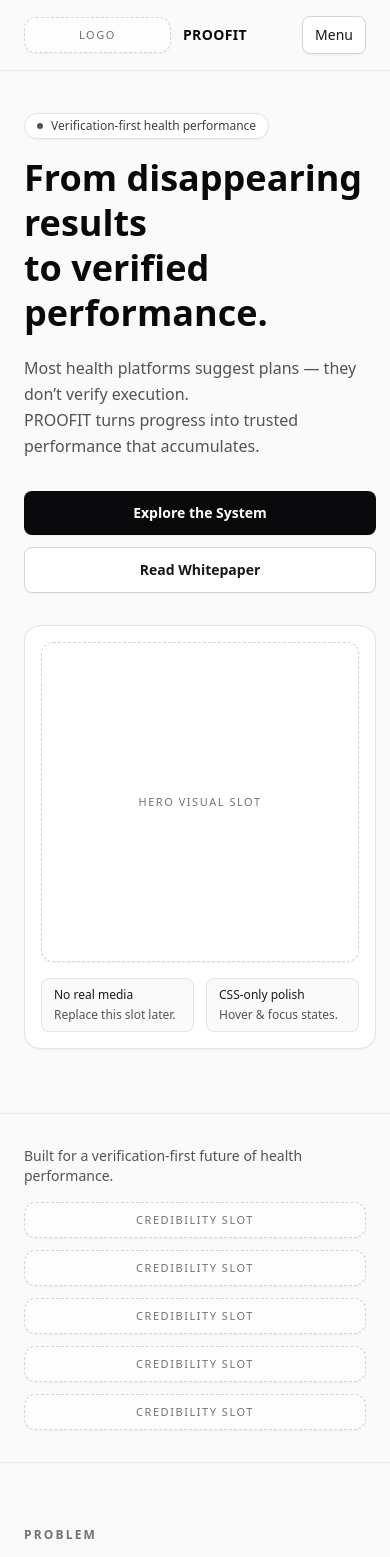
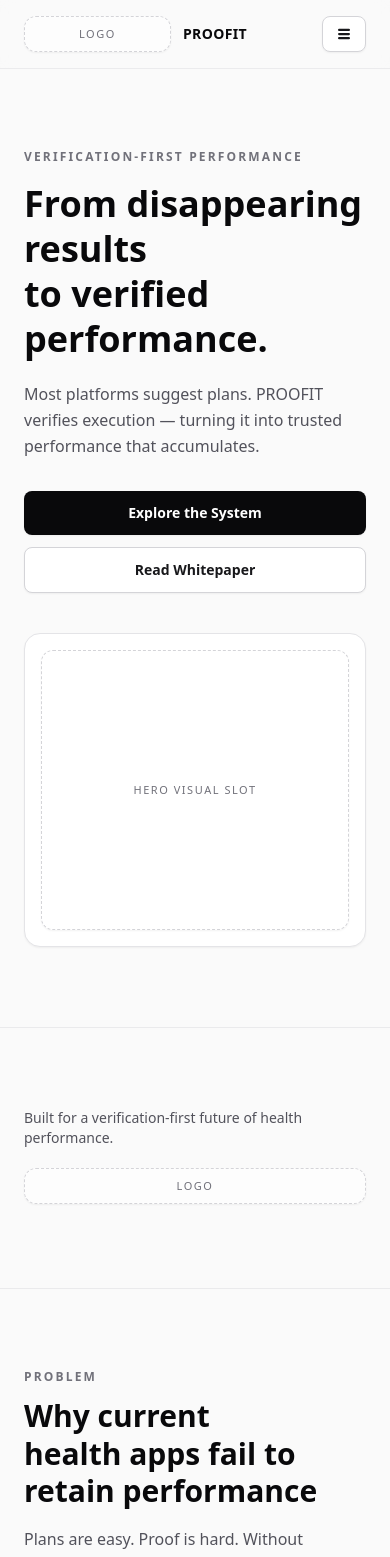
Before and after one commit to Keep-K/proofit-web-AN, a Next.js app: page / in a window 390 px wide. Shown: the top 1557 px of the page. Built offline with nearby package versions, Linux system fonts and the light colour scheme.

Commit message:
Landing: responsive nav + section rhythm

```diff
--- a/components/landing/Nav.tsx
+++ b/components/landing/Nav.tsx
@@ -1,8 +1,25 @@
+ 'use client'
+
 import Link from 'next/link'
 import { LANDING_COPY, NAV_LINKS, WHITEPAPER_URL } from '@/lib/landing/content'
 import { Placeholder } from '@/components/landing/Placeholder'
+import { useEffect, useId, useState } from 'react'
 
 export function Nav() {
+  const [mobileOpen, setMobileOpen] = useState(false)
+  const mobileMenuId = useId()
+
+  useEffect(() => {
+    if (!mobileOpen) return
+
+    const onKeyDown = (e: KeyboardEvent) => {
+      if (e.key === 'Escape') setMobileOpen(false)
+    }
+
+    window.addEventListener('keydown', onKeyDown)
+    return () => window.removeEventListener('keydown', onKeyDown)
+  }, [mobileOpen])
+
   return (
     <header className="sticky top-0 z-50 border-b border-zinc-200/70 bg-zinc-50/70 backdrop-blur">
       <div className="mx-auto flex w-full max-w-6xl items-center justify-between gap-4 px-6 py-4">
@@ -43,35 +60,79 @@
             {LANDING_COPY.nav.cta}
           </a>
 
-          <details className="relative md:hidden">
-            <summary className="list-none rounded-lg border border-zinc-300 bg-white px-3 py-2 text-sm font-medium text-zinc-900 shadow-sm transition hover:bg-zinc-50 focus:outline-none focus-visible:ring-2 focus-visible:ring-zinc-900/20 cursor-pointer">
-              Menu
-            </summary>
-            <div className="absolute right-0 mt-2 w-[min(86vw,320px)] rounded-xl border border-zinc-200 bg-white p-2 shadow-lg">
-              <div className="flex flex-col">
+          <div className="flex md:hidden">
+            <button
+              type="button"
+              className="inline-flex items-center justify-center rounded-lg border border-zinc-300 bg-white px-3 py-2 text-sm font-medium text-zinc-900 shadow-sm transition hover:bg-zinc-50 focus:outline-none focus-visible:ring-2 focus-visible:ring-zinc-900/20"
+              aria-label="메뉴 열기"
+              aria-controls={mobileMenuId}
+              aria-expanded={mobileOpen}
+              onClick={() => setMobileOpen((v) => !v)}
+            >
+              <span className="sr-only">메뉴</span>
+              <svg
+                viewBox="0 0 24 24"
+                width="18"
+                height="18"
+                aria-hidden="true"
+                className="text-zinc-900"
+              >
+                {mobileOpen ? (
+                  <path
+                    fill="currentColor"
+                    d="M18.3 5.71a1 1 0 0 0-1.42 0L12 10.59 7.12 5.7A1 1 0 1 0 5.7 7.12L10.59 12 5.7 16.88a1 1 0 1 0 1.42 1.42L12 13.41l4.88 4.89a1 1 0 0 0 1.42-1.42L13.41 12l4.89-4.88a1 1 0 0 0 0-1.41Z"
+                  />
+                ) : (
+                  <path
+                    fill="currentColor"
+                    d="M4 6.5A1.5 1.5 0 0 1 5.5 5h13A1.5 1.5 0 0 1 20 6.5 1.5 1.5 0 0 1 18.5 8h-13A1.5 1.5 0 0 1 4 6.5Zm0 5.5A1.5 1.5 0 0 1 5.5 10.5h13A1.5 1.5 0 0 1 20 12a1.5 1.5 0 0 1-1.5 1.5h-13A1.5 1.5 0 0 1 4 12Zm0 5.5A1.5 1.5 0 0 1 5.5 16h13a1.5 1.5 0 0 1 0 3h-13A1.5 1.5 0 0 1 4 17.5Z"
+                  />
+                )}
+              </svg>
+            </button>
+          </div>
+        </div>
+      </div>
+
+      {mobileOpen ? (
+        <div className="fixed inset-0 z-[60] md:hidden" role="dialog" aria-modal="true">
+          <button
+            type="button"
+            aria-label="메뉴 닫기"
+            className="absolute inset-0 bg-zinc-950/20 backdrop-blur-[2px]"
+            onClick={() => setMobileOpen(false)}
+          />
+          <div
+            id={mobileMenuId}
+            className="absolute right-6 top-[72px] w-[min(86vw,340px)] rounded-xl border border-zinc-200 bg-white p-2 shadow-lg"
+          >
+            <div className="flex flex-col">
+              <a
+                className="rounded-lg border border-zinc-300 bg-white px-3 py-2 text-sm font-medium text-zinc-900 shadow-sm transition hover:bg-zinc-50 focus:outline-none focus-visible:ring-2 focus-visible:ring-zinc-900/20"
+                href={WHITEPAPER_URL}
+                target="_blank"
+                rel="noreferrer"
+                onClick={() => setMobileOpen(false)}
+              >
+                {LANDING_COPY.nav.cta}
+              </a>
+              <div className="my-2 border-t border-zinc-200/70" />
+              <nav className="flex flex-col" aria-label="Mobile">
                 {NAV_LINKS.map((l) => (
                   <a
                     key={l.id}
                     href={`#${l.id}`}
                     className="rounded-lg px-3 py-2 text-sm text-zinc-700 hover:bg-zinc-50 hover:text-zinc-950 focus:outline-none focus-visible:ring-2 focus-visible:ring-zinc-900/20"
+                    onClick={() => setMobileOpen(false)}
                   >
                     {l.label}
                   </a>
                 ))}
-                <div className="my-2 border-t border-zinc-200/70" />
-                <a
-                  className="rounded-lg border border-zinc-300 bg-white px-3 py-2 text-sm font-medium text-zinc-900 shadow-sm transition hover:bg-zinc-50 focus:outline-none focus-visible:ring-2 focus-visible:ring-zinc-900/20"
-                  href={WHITEPAPER_URL}
-                  target="_blank"
-                  rel="noreferrer"
-                >
-                  {LANDING_COPY.nav.cta}
-                </a>
-              </div>
+              </nav>
             </div>
-          </details>
+          </div>
         </div>
-      </div>
+      ) : null}
     </header>
   )
 }
--- a/components/landing/Section.tsx
+++ b/components/landing/Section.tsx
@@ -17,18 +17,19 @@
   className,
   children,
 }: SectionProps) {
+  const hasHeading = Boolean(eyebrow || title || lead)
   return (
     <section
       id={id}
       className={[
-        'scroll-mt-24 py-16 sm:py-24',
+        'scroll-mt-24 py-20 md:py-28',
         'border-t border-zinc-200/70',
         className ?? '',
       ].join(' ')}
     >
-      <div className="mx-auto w-full max-w-6xl px-6">
-        {(eyebrow || title || lead) && (
-          <header className="mb-10 sm:mb-14">
+      <div className="mx-auto max-w-6xl px-6">
+        {hasHeading && (
+          <header className="max-w-2xl">
             {eyebrow && (
               <p className="mb-3 text-xs font-semibold uppercase tracking-[0.18em] text-zinc-500">
                 {eyebrow}
@@ -40,13 +41,13 @@
               </h2>
             )}
             {lead && (
-              <p className="mt-4 max-w-2xl text-pretty text-base leading-relaxed text-zinc-600 sm:text-lg">
+              <p className="mt-4 text-pretty text-base leading-relaxed text-zinc-600 sm:text-lg">
                 {lead}
               </p>
             )}
           </header>
         )}
-        {children}
+        <div className={hasHeading ? 'mt-8 md:mt-10' : ''}>{children}</div>
       </div>
     </section>
   )
--- a/components/landing/sections/Hero.tsx
+++ b/components/landing/sections/Hero.tsx
@@ -4,25 +4,25 @@
 
 export function Hero() {
   return (
-    <Section className="border-t-0 pt-10 sm:pt-14">
-      <div className="grid grid-cols-12 gap-8 items-center">
-        <div className="col-span-12 lg:col-span-6">
-          <p className="mb-4 inline-flex items-center gap-2 rounded-full border border-zinc-200 bg-white px-3 py-1 text-xs font-medium text-zinc-700 shadow-sm">
-            <span className="h-1.5 w-1.5 rounded-full bg-zinc-950/70" />
-            Verification-first health performance
+    <Section className="border-t-0">
+      <div className="grid items-center gap-10 md:grid-cols-2">
+        <div>
+          <p className="text-xs font-semibold uppercase tracking-[0.18em] text-zinc-500">
+            Verification-first performance
           </p>
 
-          <h1 className="text-balance whitespace-pre-line text-4xl font-semibold leading-tight text-zinc-950 sm:text-5xl lg:text-6xl">
+          <h1 className="mt-4 max-w-[22ch] text-balance whitespace-pre-line text-4xl font-semibold leading-tight text-zinc-950 sm:text-5xl md:text-6xl">
             {LANDING_COPY.hero.headline}
           </h1>
-          <p className="mt-5 max-w-xl whitespace-pre-line text-pretty text-base leading-relaxed text-zinc-600 sm:text-lg">
-            {LANDING_COPY.hero.subhead}
+          <p className="mt-5 max-w-xl text-pretty text-base leading-relaxed text-zinc-600 sm:text-lg">
+            Most platforms suggest plans. PROOFIT verifies execution — turning it into trusted performance that
+            accumulates.
           </p>
 
           <div className="mt-8 flex flex-col gap-3 sm:flex-row sm:items-center">
             <a
               href={`#${SECTION_IDS.system}`}
-              className="inline-flex items-center justify-center rounded-lg bg-zinc-950 px-5 py-3 text-sm font-semibold text-white shadow-sm transition hover:bg-zinc-900 focus:outline-none focus-visible:ring-2 focus-visible:ring-zinc-900/20"
+              className="inline-flex w-full items-center justify-center rounded-lg bg-zinc-950 px-5 py-3 text-sm font-semibold text-white shadow-sm transition hover:bg-zinc-900 focus:outline-none focus-visible:ring-2 focus-visible:ring-zinc-900/20 sm:w-auto"
             >
               {LANDING_COPY.hero.primaryCta}
             </a>
@@ -30,30 +30,20 @@
               href={WHITEPAPER_URL}
               target="_blank"
               rel="noreferrer"
-              className="inline-flex items-center justify-center rounded-lg border border-zinc-300 bg-white px-5 py-3 text-sm font-semibold text-zinc-900 shadow-sm transition hover:bg-zinc-50 focus:outline-none focus-visible:ring-2 focus-visible:ring-zinc-900/20"
+              className="inline-flex w-full items-center justify-center rounded-lg border border-zinc-300 bg-white px-5 py-3 text-sm font-semibold text-zinc-900 shadow-sm transition hover:bg-zinc-50 focus:outline-none focus-visible:ring-2 focus-visible:ring-zinc-900/20 sm:w-auto"
             >
               {LANDING_COPY.hero.secondaryCta}
             </a>
           </div>
         </div>
 
-        <div className="col-span-12 lg:col-span-6">
+        <div>
           <div className="rounded-2xl border border-zinc-200 bg-white p-4 shadow-sm">
             <Placeholder
-              label={LANDING_COPY.hero.visualSlotLabel}
-              minHeightClassName="min-h-[320px] sm:min-h-[420px]"
+              label="HERO VISUAL SLOT"
+              minHeightClassName="min-h-[280px] sm:min-h-[420px] md:min-h-[520px]"
               className="rounded-xl"
             />
-            <div className="mt-4 grid grid-cols-2 gap-3 text-xs text-zinc-600">
-              <div className="rounded-lg border border-zinc-200 bg-zinc-50 px-3 py-2">
-                <p className="font-medium text-zinc-900">No real media</p>
-                <p className="mt-1">Replace this slot later.</p>
-              </div>
-              <div className="rounded-lg border border-zinc-200 bg-zinc-50 px-3 py-2">
-                <p className="font-medium text-zinc-900">CSS-only polish</p>
-                <p className="mt-1">Hover & focus states.</p>
-              </div>
-            </div>
           </div>
         </div>
       </div>
--- a/components/landing/sections/SocialProof.tsx
+++ b/components/landing/sections/SocialProof.tsx
@@ -1,24 +1,24 @@
 import { LANDING_COPY } from '@/lib/landing/content'
 import { Placeholder } from '@/components/landing/Placeholder'
+import { Section } from '@/components/landing/Section'
 
 export function SocialProof() {
+  const logoSlots = Array.from({ length: 5 })
   return (
-    <section className="border-t border-zinc-200/70 py-8">
-      <div className="mx-auto w-full max-w-6xl px-6">
+    <Section>
       <div className="flex flex-col gap-4 md:flex-row md:items-center md:justify-between">
         <p className="text-sm text-zinc-600">{LANDING_COPY.socialProof.line}</p>
-          <div className="flex flex-wrap gap-3">
-            {LANDING_COPY.socialProof.badgeLabels.map((label, idx) => (
+        <div className="-mx-2 flex gap-3 overflow-x-auto px-2 py-1 md:mx-0 md:flex-wrap md:overflow-visible md:px-0">
+          {logoSlots.map((_, idx) => (
             <Placeholder
-                key={`${label}-${idx}`}
-                label={label}
+              key={`logo-${idx}`}
+              label="LOGO"
               minHeightClassName="min-h-0"
-                className="h-9 w-[132px] rounded-lg"
+              className="h-9 w-[104px] shrink-0 rounded-full"
             />
           ))}
         </div>
       </div>
-      </div>
-    </section>
+    </Section>
   )
 }
--- a/lib/landing/content.ts
+++ b/lib/landing/content.ts
@@ -89,22 +89,30 @@
     modules: [
       {
         title: 'Body Analysis AI',
-        text: 'Turn raw signals into an actionable body state model.',
+        chips: ['Signals', 'Baseline', 'Model'],
+        micro: 'Ground truth for personalized performance.',
+        text: 'Turn raw signals into a usable body model.',
         slot: 'MODULE VISUAL SLOT',
       },
       {
         title: 'Goal Planning AI',
-        text: 'Translate goals into verifiable, progressive plans.',
+        chips: ['Goals', 'Constraints', 'Plan'],
+        micro: 'Plans that can be verified, not assumed.',
+        text: 'Translate goals into clear, verifiable plans.',
         slot: 'MODULE VISUAL SLOT',
       },
       {
         title: 'Motion Correction AI',
-        text: 'Check form, range, tempo, and consistency in execution.',
+        chips: ['Pose', 'Checks', 'Feedback'],
+        micro: 'Verify execution quality in real time.',
+        text: 'Check form and consistency during execution.',
         slot: 'MODULE VISUAL SLOT',
       },
       {
         title: 'Adaptive Optimization AI',
-        text: 'Continuously adjust based on verified performance signals.',
+        chips: ['Trends', 'Adjust', 'Optimize'],
+        micro: 'Improve the loop from verified outcomes.',
+        text: 'Continuously adjust using verified performance.',
         slot: 'MODULE VISUAL SLOT',
       },
     ],
@@ -142,11 +150,20 @@
     lead:
       'Kept intentionally abstract. No promises, no numbers — details follow verification maturity.',
     boxes: [
-      { title: 'Utility', text: 'PLACEHOLDER — future utility mechanics' },
-      { title: 'Governance', text: 'PLACEHOLDER — future governance scope' },
-      { title: 'Ecosystem incentives', text: 'PLACEHOLDER — future incentive design' },
+      {
+        title: 'Utility',
+        lines: ['Access to product capabilities (future).', 'Activation gated by verified usage.'],
+      },
+      {
+        title: 'Governance',
+        lines: ['Scope starts narrow and safety-first.', 'Rules evolve with verification maturity.'],
+      },
+      {
+        title: 'Ecosystem incentives',
+        lines: ['Incentives follow integrity signals.', 'Designed to discourage manipulation.'],
+      },
     ],
-    disclaimer: 'Details evolve; see whitepaper.',
+    disclaimer: 'Details evolve; see the whitepaper for the latest.',
   },
   roadmap: {
     title: 'Roadmap & Rollout',
```
Also changed, not shown: components/landing/sections/CoreAI.tsx (+15 -6 lines), components/landing/sections/FAQ.tsx (+12 -6 lines), components/landing/sections/Problem.tsx (+9 -6 lines), components/landing/sections/Solution.tsx (+6 -4 lines), components/landing/sections/Token.tsx (+2 -7 lines). Lines whose indentation alone changed are shown as unchanged.
